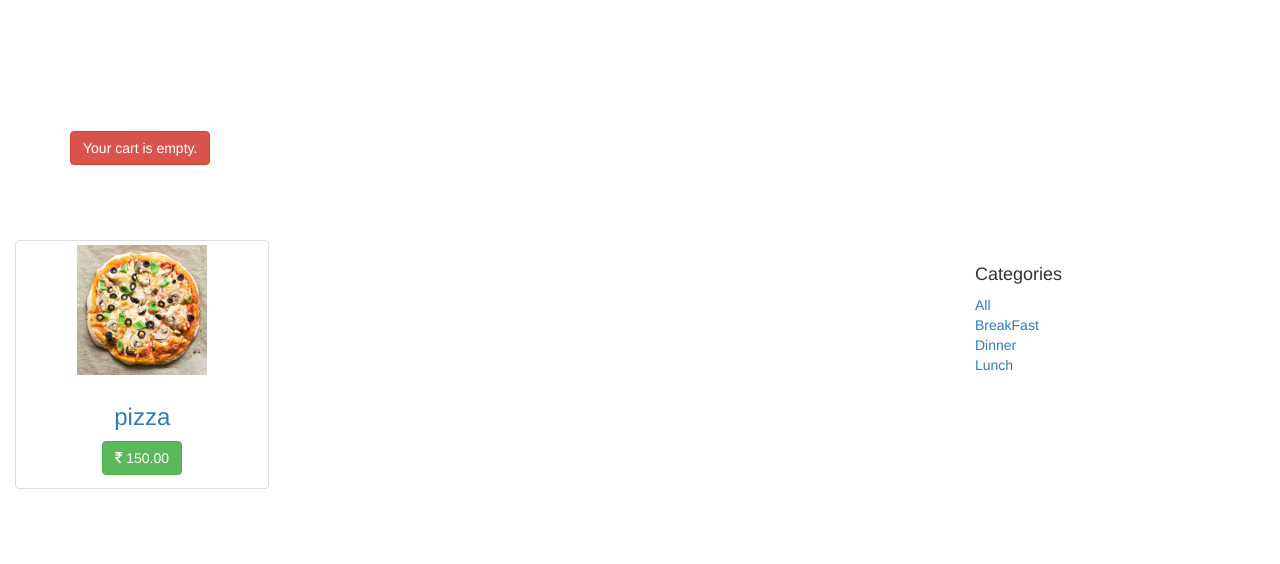
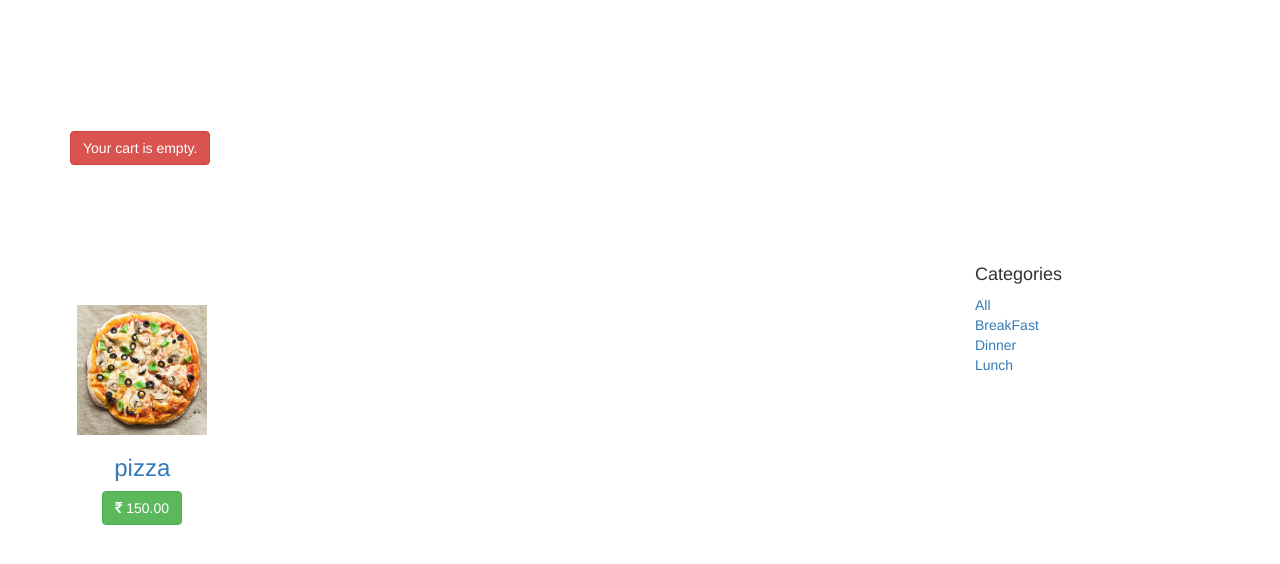
Before and after one commit to vizz11/foodapp, a Django app: a page that uses shop/templates/shop/product/list.html in a window 1280 px wide. Shown: the part 51-615 px from the top of the page. Run offline with Django 3.2, Linux system fonts and the light colour scheme; data comes from the database, SQL or seed files in the repository; parts of the project's set-up code (start-up, migrations or seed data) failed here and were passed over; some libraries are stand-ins or nearby versions.

Commit message:
Update list.html

```diff
--- a/shop/templates/shop/product/list.html
+++ b/shop/templates/shop/product/list.html
@@ -8,21 +8,21 @@
    <div class="container-fluid">
       <div class="row" style="margin-top: 6%">
 
-        <div class="col-sm-8 blog-main">
+   <div class="col-sm-8 blog-main">
 
           <div class="blog-post">
-              <div class="row text-center">
+              <div class="row text-center" style="margin-top:6%">
                   {% for product in products %}
                       <div class="col-md-4 col-xs-12">
-                        <div class="thumbnail">
+                        <div style="margin-top:6%">
                             <a href="{{ product.get_absolute_url }}">
-                                <img class="img-fluid" src="{% if product.image %} {{ product.image.url }} {% else %} {% static 'img/default.jpg' %} {% endif %}" alt="..." style="height: 130px; width: auto">
+                                <img class="img-fluid" src="{% if product.image %} {{ product.image.url }} {% else %} {% static 'img/default.jpg' %} {% endif %}" alt="..." style="height: 130px; width: auto;">
                             </a>
                             <div class="caption">
                                 <h3 class="text-center">
                                     <a href="{{ product.get_absolute_url }}">{{ product.name }}</a>
                                 </h3>
-                                <p class="text-center btn btn-success"><i class="fa fa-inr" style="color:#FFF;"></i> {{ product.price }}
+                                <a href="{{ product.get_absolute_url }}"><p class="text-center btn btn-success"><i class="fa fa-inr" style="color:#FFF;"></i> {{ product.price }}</p></a>
                             </div>
                         </div>
                       </div>
```
